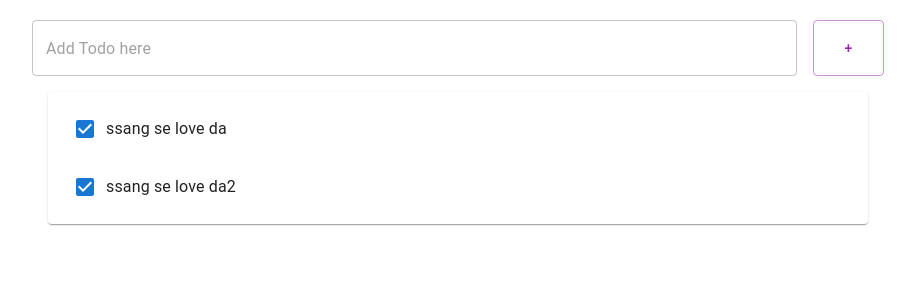
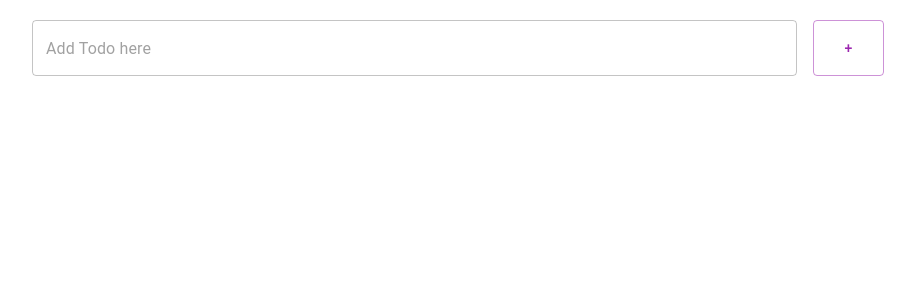
Before and after one commit to Ssangjoon/todo-react-app, a React (Create React App) app: page / in a window 1280 px wide. Shown: the top 300 px of the page, without its empty margins (182-1097 px from the left). Built offline with nearby package versions, Linux system fonts and the light colour scheme.

Commit message:
이벤트 핸들러

```diff
--- a/src/AddTodo.js
+++ b/src/AddTodo.js
@@ -5,14 +5,27 @@
 const AddTodo = (props) => {
     // 사용자 입력값 지정
     const [item, setItem] = useState({title:""})
+    const addItem = props.addItem;
+
+    const onButtonClick = () => {
+        addItem(item);
+        setItem({title:""});
+    }
+
+    const onInputChange = (e) => {
+        setItem({title:e.target.value});
+        console.log(item);
+    };
 
     return (
         <Grid container style={{ marginTop: 20 }}>
           <Grid xs={11} md={11} item style={{ paddingRight: 16 }}>
-            <TextField placeholder="Add Todo here" fullWidth/>
+            <TextField placeholder="Add Todo here" fullWidth
+                onChange={onInputChange} value={item.title}/>
           </Grid>
           <Grid xs={1} md={1} item >
-            <Button fullWidth style={{ height: '100%' }} color="secondary" variant="outlined">
+            <Button fullWidth style={{ height: '100%' }} color="secondary"
+                variant="outlined" onClick={onButtonClick}>
               +
             </Button>
           </Grid>
--- a/src/App.js
+++ b/src/App.js
@@ -5,24 +5,29 @@
 import AddTodo from './AddTodo';
 
 function App() {
-  const [items, setItem] = useState([
-    {
-      id:"0"
-      ,title:"ssang se love da"
-      ,done:true
-    },
-    {
-      id:"1"
-      ,title:"ssang se love da2"
-      ,done:true
-    }
-  ]);
+  const [items, setItems] = useState([]);
+
+  const addItem = (item) => {
+    item.id = "ID-" + items.length;
+    item.done = false;
+    setItems([...items, item]);
+    console.log("items : ", items);
+  }
+
+  const editItem = () => {
+    setItems([...items]);
+  }
+
+  const deleteItem = (item) => {
+    const newItems = items.filter(e => e.id !== item.id);
+    setItems([...newItems]);
+  }
 
   let todoItems = items.length > 0 && (
     <Paper style={{margin:16}}>
       <List>
         {items.map((item) => (
-          <Todo item={item} key={item.id}/>
+          <Todo item={item} editItem={editItem} deleteItem={deleteItem} key={item.id}/>
         ))}
       </List>
     </Paper>
@@ -31,7 +36,7 @@
   return (
     <div className="App">
       <Container maxWidth="md">
-        <AddTodo/>
+        <AddTodo addItem={addItem}/>
         <div className='TodoList'>{todoItems}</div>
       </Container>
     </div>
--- a/src/Todo.js
+++ b/src/Todo.js
@@ -1,15 +1,46 @@
 import React, {useState} from "react";
-import {ListItem, ListItemText, InputBase, Checkbox} from "@mui/material"
+import {ListItem, ListItemText, InputBase, Checkbox, ListItemSecondaryAction, IconButton} from "@mui/material"
+import { DeleteOutline } from "@mui/icons-material";
 
 const Todo = (props) => {
     const [item, setItem] = useState(props.item)
+    const [readOnly, setReadOnly] = useState(true);
+    const deleteItem = props.deleteItem;
+    const editItem = props.editItem;
+
+    const turnOffReadOnly = () => {
+        setReadOnly(false)
+    }
+
+    const turnOnReadOnly = (e) => {
+        if(e.key === "Enter"){
+            setReadOnly(true);
+        }
+    }
+
+    const editEventHandler = (e) => {
+        item.title = e.target.value;
+        editItem();
+    }
+
+    const deleteEventHandler = () => {
+        deleteItem(item);
+    }
+
+    const checkEventHandler = (e) => {
+        item.done = e.target.checked;
+        editItem()
+    }
 
     return (
         <ListItem>
-            <Checkbox checked={item.done}/>
+            <Checkbox checked={item.done} onChange={checkEventHandler}/>
             <ListItemText>
                 <InputBase
-                    inputProps={{"aria-label":"naked"}}
+                    inputProps={{"aria-label":"naked", readOnly: readOnly}}
+                    onClick={turnOffReadOnly}
+                    onKeyDown={turnOnReadOnly}
+                    onChange={editEventHandler}
                     type="text"
                     id={item.id}
                     name={item.id}
@@ -17,6 +48,11 @@
                     multiline={true}
                     fullWidth={true}
                 />
+                <ListItemSecondaryAction>
+                    <IconButton aria-label="Delete Todo" onClick={deleteEventHandler}>
+                        <DeleteOutline/>
+                    </IconButton>
+                </ListItemSecondaryAction>
             </ListItemText>
         </ListItem>
     );
```
